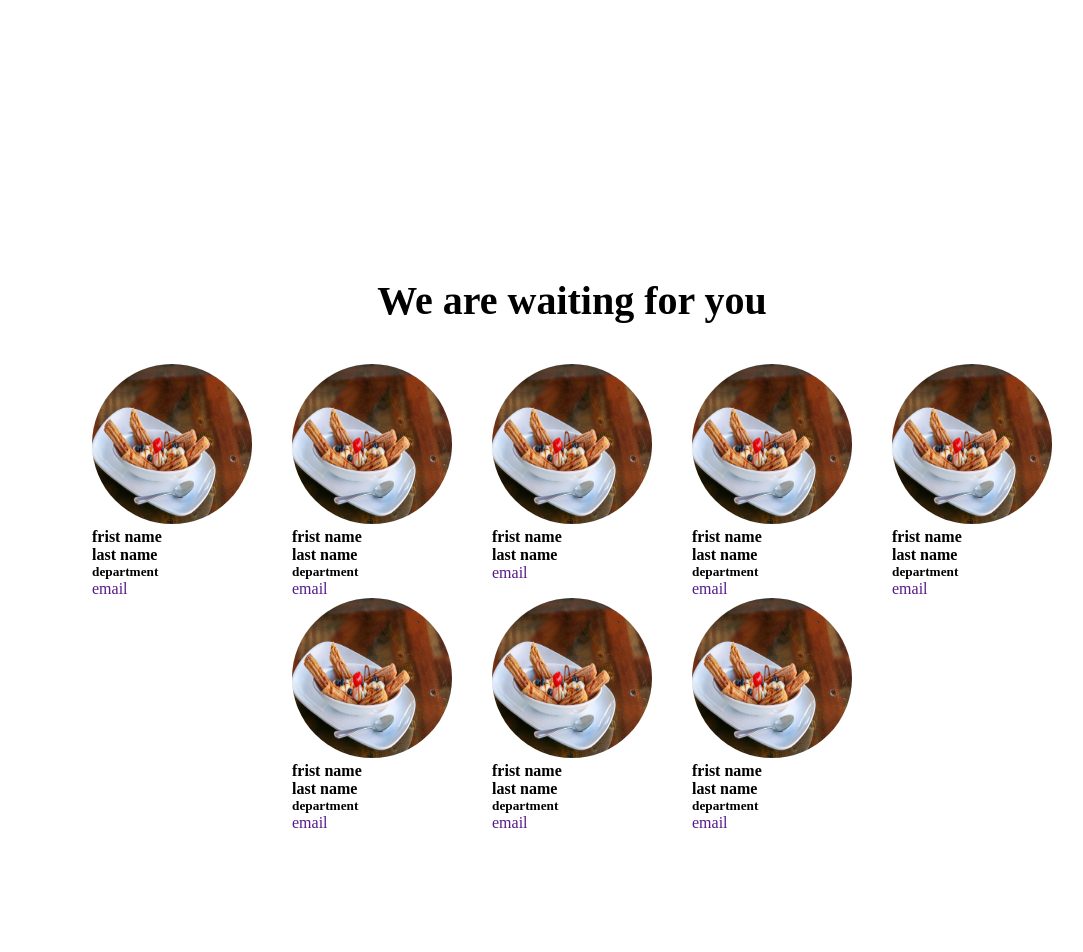
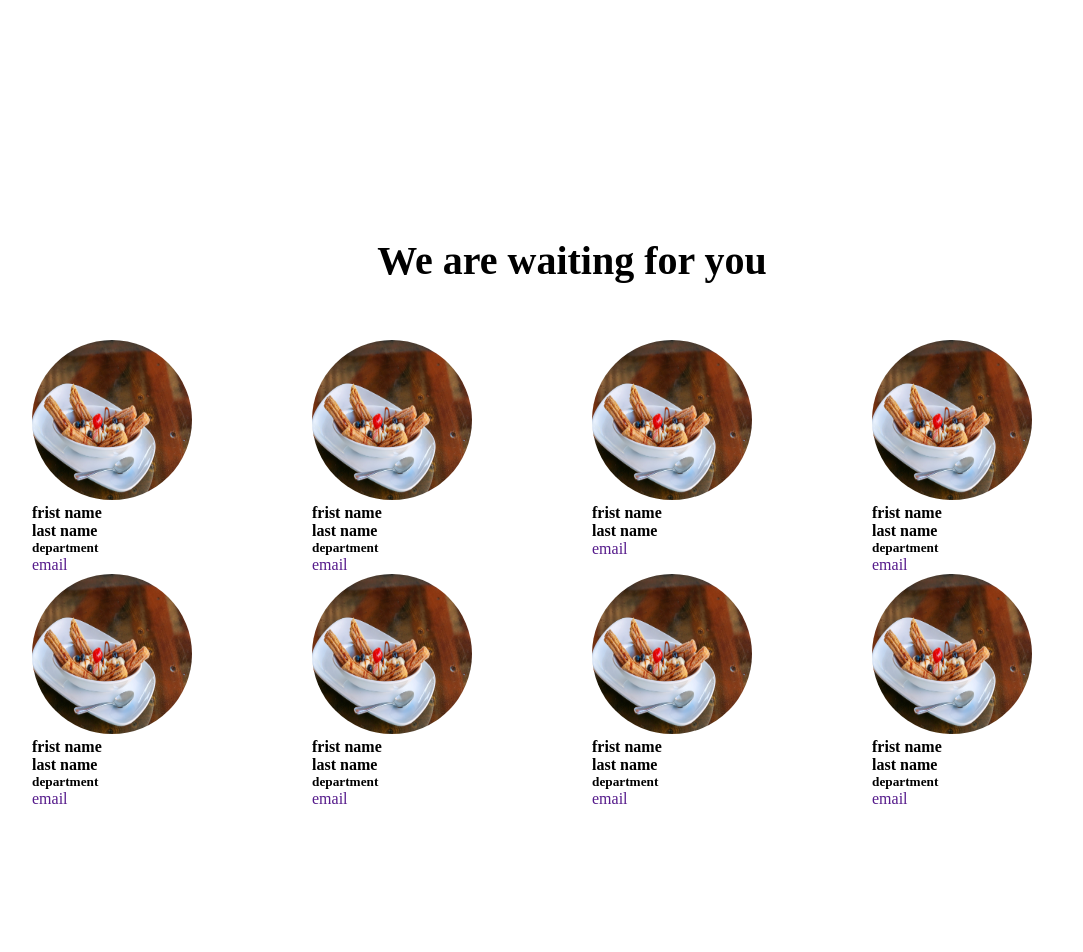
Before and after one commit to JB-Cezar/Final-Project-PHP, a PHP site: page /truck.html in a window 1280 px wide. Shown: the part 3360-4312 px from the top of the page, without its empty margins (68-1151 px from the left). After the commit the page ends 4164 px from the top, so only its background shows below. Run offline with PHP 8.4, Linux system fonts and the light colour scheme.

Commit message:
to marge

```diff
--- a/css/style.css
+++ b/css/style.css
@@ -86,7 +86,7 @@ li {
 }
 @media (min-width: 300px) {
   .truck-main {
-    padding: 5vh 0;
+    padding-top: 5vh;
     display: flex;
     flex-direction: column;
     row-gap: 5vh;
@@ -190,10 +190,10 @@ li {
     flex-direction: column;
     align-items: center;
     justify-content: center;
-    padding: 10vh 0;
+    padding: 5vh 0;
   }
   .truck-employee h2 {
-    padding-bottom: 5vh;
+    padding-bottom: 7vh;
   }
   .truck-employee img {
     width: 10vh;
@@ -208,7 +208,7 @@ li {
   }
   .truck-employee ul {
     display: flex;
-    flex-wrap: wrap;
+    flex-direction: column;
     justify-content: center;
     -moz-column-gap: 1vh;
          column-gap: 1vh;
@@ -365,8 +365,13 @@ li {
     height: 13vh;
   }
   .truck-employee ul {
+    flex-direction: row;
+    flex-wrap: wrap;
     -moz-column-gap: 2vh;
          column-gap: 2vh;
+  }
+  .truck-employee li {
+    width: 30vh;
   }
 }
 @media (min-width: 700px) {
--- a/scss/divices/truck/_tMobile.scss
+++ b/scss/divices/truck/_tMobile.scss
@@ -1,7 +1,7 @@
 @media(min-width:$mobileScreen){
 
     .truck-main{
-        padding: 5vh 0 ;
+        padding-top: 5vh;
         // background-color: beige;
         @include columnRow(5vh);
         @include flex-center;
@@ -91,9 +91,9 @@
     .truck-employee{
         @include flex-column;
         @include flex-center;
-        padding: 10vh 0;
+        padding: 5vh 0;
         h2{
-            padding-bottom: 5vh;
+            padding-bottom: 15vh;
         }
         img{
             width: 10vh;
@@ -105,8 +105,7 @@
             column-gap: 1vh;
         }
         ul{
-            display: flex;
-            flex-wrap: wrap;
+            @include flex-column;
             justify-content: center;
             column-gap: 1vh;
         }
--- a/scss/divices/truck/_tTablet.scss
+++ b/scss/divices/truck/_tTablet.scss
@@ -30,7 +30,7 @@
     }
     .truck-about{
         >section{
-            padding: 10vh 0;
+            padding: 5vh 0;
             display: flex;
             @include flex-center;
         }
@@ -71,7 +71,12 @@
             height: 13vh;
         }
         ul{
+            flex-direction: row;
+            flex-wrap: wrap;
             column-gap: 2vh;
+        }
+        li{
+            width: 30vh;
         }
     }
 
--- a/truck.php
+++ b/truck.php
@@ -16,7 +16,7 @@ require_once("./inc/Utilities/Page.class.php");
 
 $number = 1;
 
-$option = 4; //$_GET['opcao']
+$option = 6; //$_GET['opcao']
 
 switch ($option) {
     case 1:
```
Also changed, not shown: inc/Utilities/Page.class.php (+4 -6 lines), css/style.min.css, 2 other files.
